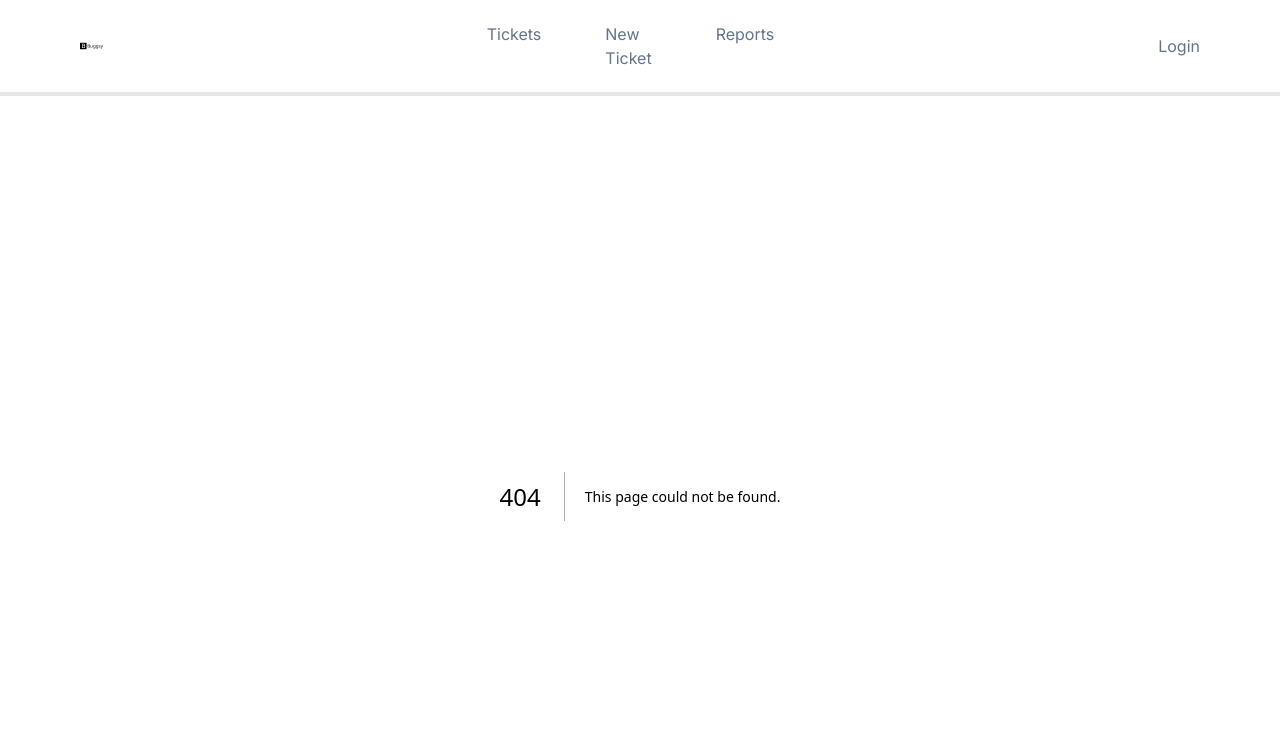
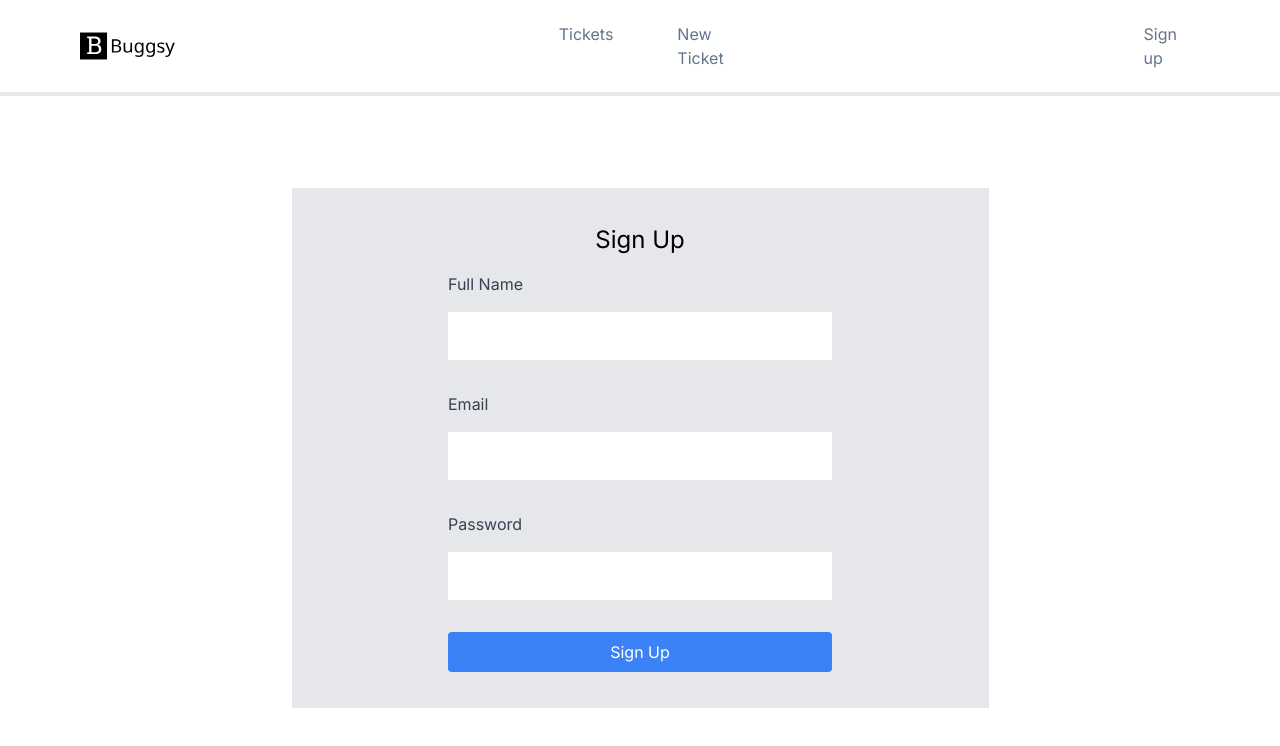
Before and after one commit to nirmalanirma28/buggsy, a Next.js app: page /SignUp in a window 1280 px wide. Before the commit this address had no page. Shown: the top 746 px of the page. Built offline with nearby package versions, Linux system fonts and the light colour scheme.

Commit message:
sign up page completed

```diff
--- a/public/data/users.json
+++ b/public/data/users.json
@@ -28,5 +28,11 @@
     "fullName": "Evan Wright",
     "email": "evan.wright@example.com",
     "password": "wright1234"
+  },
+  {
+    "userId": 6,
+    "fullName": "welcome User",
+    "email": "welcome@gmail.com",
+    "password": "password@123"
   }
 ]
--- /dev/null
+++ b/src/app/SignUp/page.jsx
@@ -0,0 +1,8 @@
+"use client";
+import SignupForm from "@/components/SignupForm";
+
+const SignupPage = () => {
+  return <SignupForm />;
+};
+
+export default SignupPage;
--- /dev/null
+++ b/src/app/api/signup/route.js
@@ -0,0 +1,27 @@
+import fs from 'fs';
+import path from 'path';
+
+export async function POST(req) {
+  try {
+    const { fullName, email, password } = await req.json();
+
+    const filePath = path.join(process.cwd(), 'public', 'data', 'users.json');
+    const fileContents = fs.readFileSync(filePath, 'utf8');
+    const users = JSON.parse(fileContents);
+
+    const newUser = {
+      userId: users.length ? users[users.length - 1].userId + 1 : 1,
+      fullName,
+      email,
+      password
+    };
+
+    users.push(newUser);
+
+    fs.writeFileSync(filePath, JSON.stringify(users, null, 2));
+
+    return new Response(JSON.stringify(users), { status: 200 });
+  } catch (error) {
+    return new Response(JSON.stringify({ error: 'Error saving user' }), { status: 500 });
+  }
+}
--- a/src/app/dashboard/page.jsx
+++ /dev/null
@@ -1,10 +0,0 @@
-export default function Dashboard() {
-  //   return <p>welcome</p>;
-  return (
-    // <div className="min-h-screen flex flex-col">
-    <main className="flex-grow flex items-center justify-center">
-      <p>welcome</p>
-    </main>
-    // {/* </div> */}
-  );
-}
--- a/src/components/NavBar.jsx
+++ b/src/components/NavBar.jsx
@@ -27,7 +27,7 @@ const NavBar = () => {
           className="md:w-24 md:h-24 "
         />
       </div>
-      <div className="hidden md:flex flex-grow justify-between">
+      <div className="hidden md:flex">
         <ul className="flex justify-between gap-x-16">
           <li className="hover:text-black hover:font-bold">
             <Link href="/">Tickets</Link>
@@ -35,14 +35,11 @@ const NavBar = () => {
           <li className="hover:text-black hover:font-bold">
             <Link href="/">New Ticket</Link>
           </li>
-          <li className="hover:text-black hover:font-bold">
-            <Link href="/">Reports</Link>
-          </li>
         </ul>
       </div>
       <div className="hidden md:block">
-        <Link href="/" className="hover:text-black hover:font-bold">
-          Login
+        <Link href="/SignUp" className="hover:text-black hover:font-bold">
+          Sign up
         </Link>
       </div>
       <div className="md:hidden">
@@ -83,19 +80,6 @@ const NavBar = () => {
                 New Ticket
               </Link>
             </li>
-            <li
-              className={`py-2 ${
-                isActive("/Reports") ? "text-black font-bold" : ""
-              }`}
-            >
-              <Link
-                href="/Reports"
-                onClick={() => setMenuOpen(false)}
-                className="hover:underline"
-              >
-                Reports
-              </Link>
-            </li>
             <li className="py-2">
               <Link href="/" onClick={() => setMenuOpen(false)}>
                 Login
--- /dev/null
+++ b/src/components/SignupForm.jsx
@@ -0,0 +1,83 @@
+import { useState } from "react";
+
+const SignupForm = () => {
+  const [fullName, setFullName] = useState("");
+  const [email, setEmail] = useState("");
+  const [password, setPassword] = useState("");
+  const [message, setMessage] = useState("");
+
+  const handleSubmit = async (e) => {
+    e.preventDefault();
+    const response = await fetch("/api/signup", {
+      method: "POST",
+      headers: {
+        "Content-Type": "application/json",
+      },
+      body: JSON.stringify({ fullName, email, password }),
+    });
+
+    const data = await response.json();
+
+    if (response.ok) {
+      setMessage("User registered successfully!");
+    } else {
+      setMessage(`Error: ${data.message}`);
+    }
+  };
+
+  return (
+    <div className="w-login-box-width-sm h-signup-box-height-sm  md:h-signup-box-height bg-gray-200 md:w-login-box-width  flex items-center justify-center flex-col">
+      <h2 className="text-2xl mb-4">Sign Up</h2>
+      <form onSubmit={handleSubmit}>
+        <div className="mb-4">
+          <label htmlFor="fullName" className="block text-gray-700">
+            Full Name
+          </label>
+          <input
+            type="text"
+            id="fullName"
+            value={fullName}
+            onChange={(e) => setFullName(e.target.value)}
+            className="w-64 my-4 md:w-96 h-12 p-4"
+            required
+          />
+        </div>
+        <div className="mb-4">
+          <label htmlFor="email" className="block text-gray-700">
+            Email
+          </label>
+          <input
+            type="email"
+            id="email"
+            value={email}
+            onChange={(e) => setEmail(e.target.value)}
+            className="w-64 my-4 md:w-96 h-12 p-4"
+            required
+          />
+        </div>
+        <div className="mb-4">
+          <label htmlFor="password" className="block text-gray-700">
+            Password
+          </label>
+          <input
+            type="password"
+            id="password"
+            value={password}
+            onChange={(e) => setPassword(e.target.value)}
+            className="w-64 my-4 md:w-96 h-12 p-4"
+            required
+          />
+        </div>
+        <button
+          type="submit"
+          className="w-full p-2 bg-blue-500 text-white rounded"
+        >
+          Sign Up
+        </button>
+      </form>
+      {message && <p className="mt-4 text-center">{message}</p>}
+    </div>
+  );
+};
+
+export default SignupForm;
--- a/tailwind.config.js
+++ b/tailwind.config.js
@@ -13,6 +13,8 @@ module.exports = {
       },
       height:{
         "login-box-height": "373px",
+        "signup-box-height": "520px",
+        "signup-box-height-sm": "485px",
         "login-box-height-sm": "329px"
       },
       backgroundImage: {
```
Lines whose indentation alone changed are shown as unchanged.
